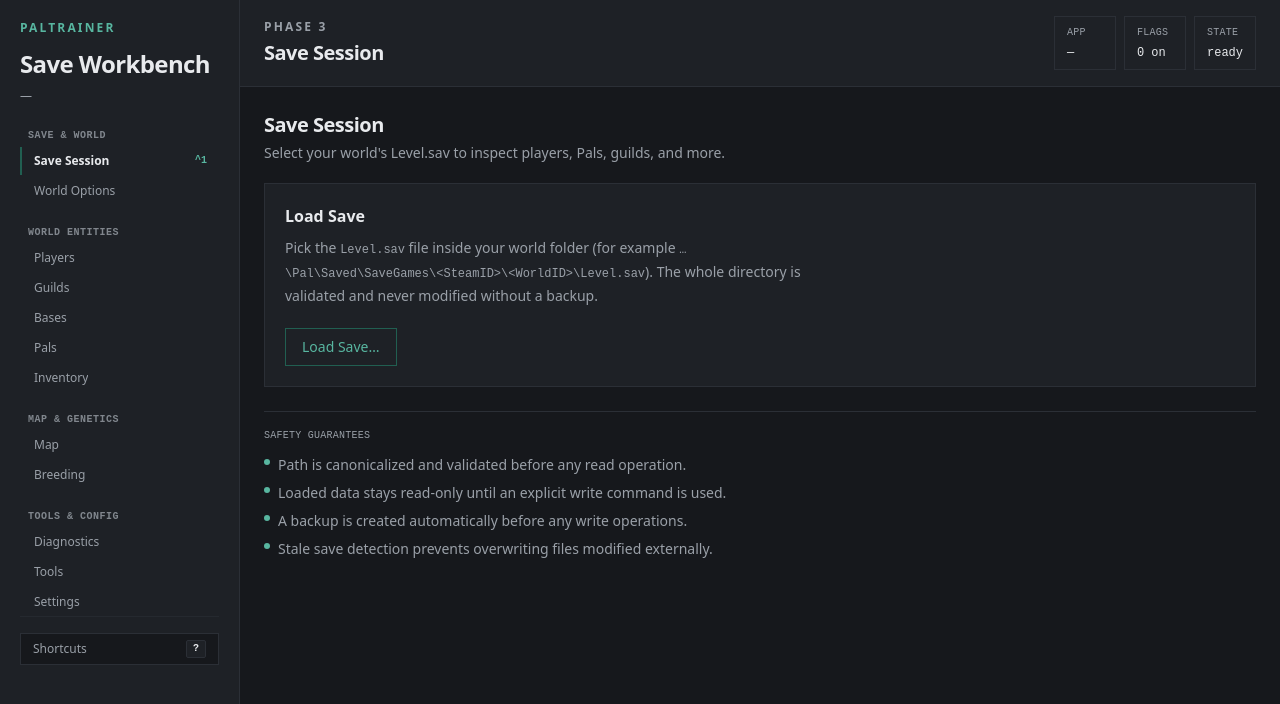
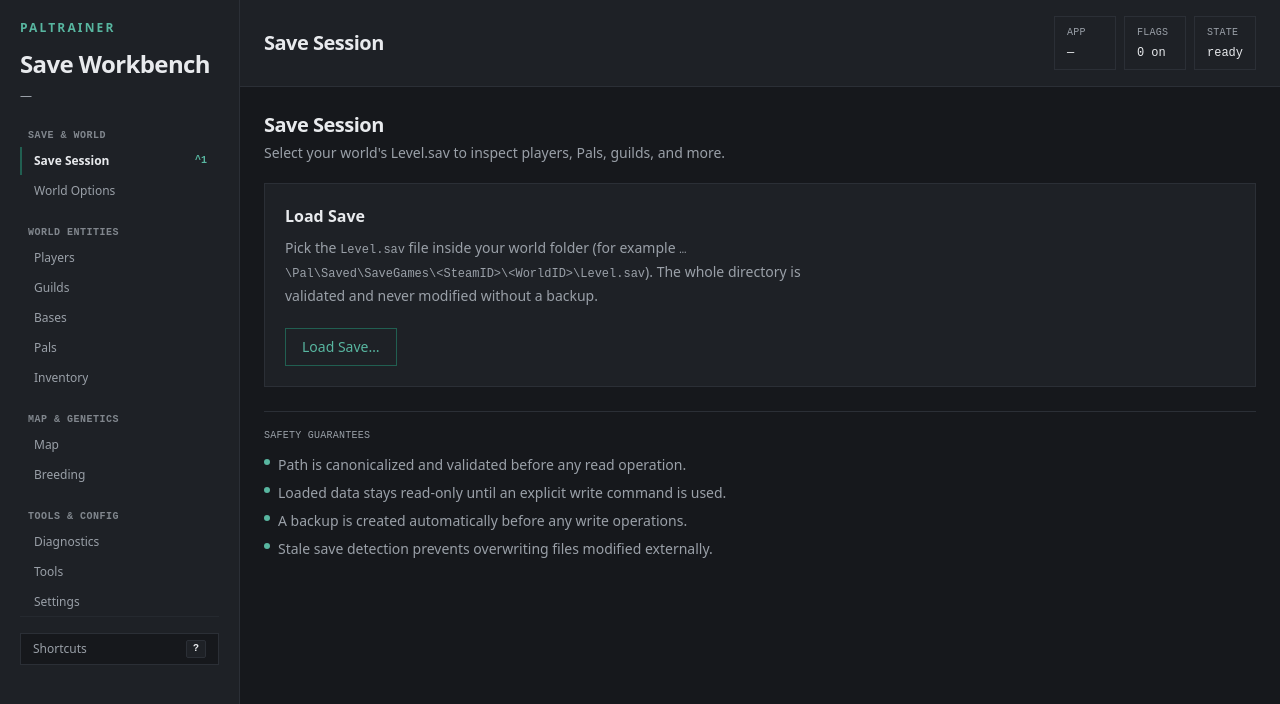
Before and after one commit to edisonmalasan/PalTrainer, a React (Vite) app: page / in a window 1280 px wide. Shown: the top 704 px of the page. Built offline with nearby package versions, Linux system fonts and the light colour scheme.

Commit message:
chore(ui): remove phase labels from headings
Drop the Phase N overline from the header title and remove the now-unused phase field from the route table so headings show only the view name.

```diff
--- a/src/app/App.tsx
+++ b/src/app/App.tsx
@@ -212,10 +212,7 @@ function Workbench() {
           <header className="border-b border-shell-line bg-shell-surface px-6 py-4">
             <div className="flex flex-col gap-3 md:flex-row md:items-center md:justify-between">
               <div>
-                <p className="text-xs font-semibold uppercase tracking-[0.18em] text-shell-muted">
-                  {appRoutes.find((r) => r.id === activeRoute)?.phase ?? "—"}
-                </p>
-                <h2 className="mt-1 text-xl font-semibold tracking-tight">
+                <h2 className="text-xl font-semibold tracking-tight">
                   {appRoutes.find((r) => r.id === activeRoute)?.label ?? "Workbench"}
                 </h2>
               </div>
--- a/src/app/routes.ts
+++ b/src/app/routes.ts
@@ -3,7 +3,6 @@ export type RouteGroup = "session" | "entities" | "exploration" | "advanced";
 export interface AppRoute {
   readonly id: string;
   readonly label: string;
-  readonly phase: string;
   readonly group: RouteGroup;
   readonly enabled: boolean;
   readonly shortcutIndex?: number;
@@ -23,22 +22,22 @@ export const routeGroups: readonly RouteGroupMeta[] = [
 
 export const appRoutes: readonly AppRoute[] = [
   // Session & World Group
-  { id: "save-session", label: "Save Session", phase: "Phase 3", group: "session", enabled: true, shortcutIndex: 1 },
-  { id: "world-options", label: "World Options", phase: "Phase 5", group: "session", enabled: true, shortcutIndex: 2 },
+  { id: "save-session", label: "Save Session", group: "session", enabled: true, shortcutIndex: 1 },
+  { id: "world-options", label: "World Options", group: "session", enabled: true, shortcutIndex: 2 },
 
   // World Entities Group
-  { id: "players", label: "Players", phase: "Phase 4", group: "entities", enabled: true, shortcutIndex: 3 },
-  { id: "guilds", label: "Guilds", phase: "Phase 4", group: "entities", enabled: true, shortcutIndex: 4 },
-  { id: "bases", label: "Bases", phase: "Phase 4", group: "entities", enabled: true, shortcutIndex: 5 },
-  { id: "pals", label: "Pals", phase: "Phase 4", group: "entities", enabled: true, shortcutIndex: 6 },
-  { id: "inventory", label: "Inventory", phase: "Phase 4", group: "entities", enabled: true, shortcutIndex: 7 },
+  { id: "players", label: "Players", group: "entities", enabled: true, shortcutIndex: 3 },
+  { id: "guilds", label: "Guilds", group: "entities", enabled: true, shortcutIndex: 4 },
+  { id: "bases", label: "Bases", group: "entities", enabled: true, shortcutIndex: 5 },
+  { id: "pals", label: "Pals", group: "entities", enabled: true, shortcutIndex: 6 },
+  { id: "inventory", label: "Inventory", group: "entities", enabled: true, shortcutIndex: 7 },
 
   // Exploration Group
-  { id: "map", label: "Map", phase: "Phase 4", group: "exploration", enabled: true, shortcutIndex: 8 },
-  { id: "breeding", label: "Breeding", phase: "Phase 4", group: "exploration", enabled: true, shortcutIndex: 9 },
+  { id: "map", label: "Map", group: "exploration", enabled: true, shortcutIndex: 8 },
+  { id: "breeding", label: "Breeding", group: "exploration", enabled: true, shortcutIndex: 9 },
 
   // Tools & Config Group
-  { id: "diagnostics", label: "Diagnostics", phase: "Phase 7", group: "advanced", enabled: true },
-  { id: "tools", label: "Tools", phase: "Phase 8", group: "advanced", enabled: true, shortcutIndex: 0 },
-  { id: "settings", label: "Settings", phase: "Phase 1", group: "advanced", enabled: true },
+  { id: "diagnostics", label: "Diagnostics", group: "advanced", enabled: true },
+  { id: "tools", label: "Tools", group: "advanced", enabled: true, shortcutIndex: 0 },
+  { id: "settings", label: "Settings", group: "advanced", enabled: true },
 ];
```
